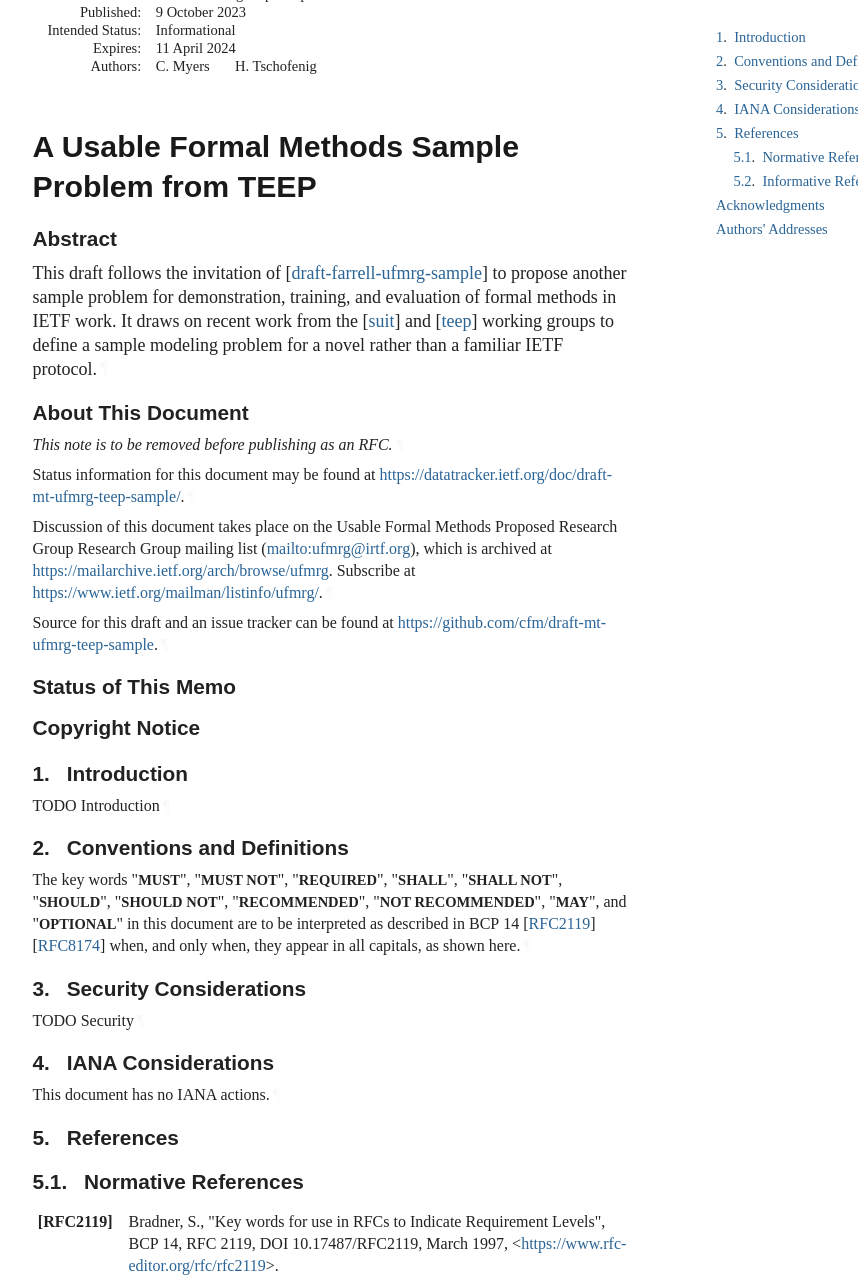
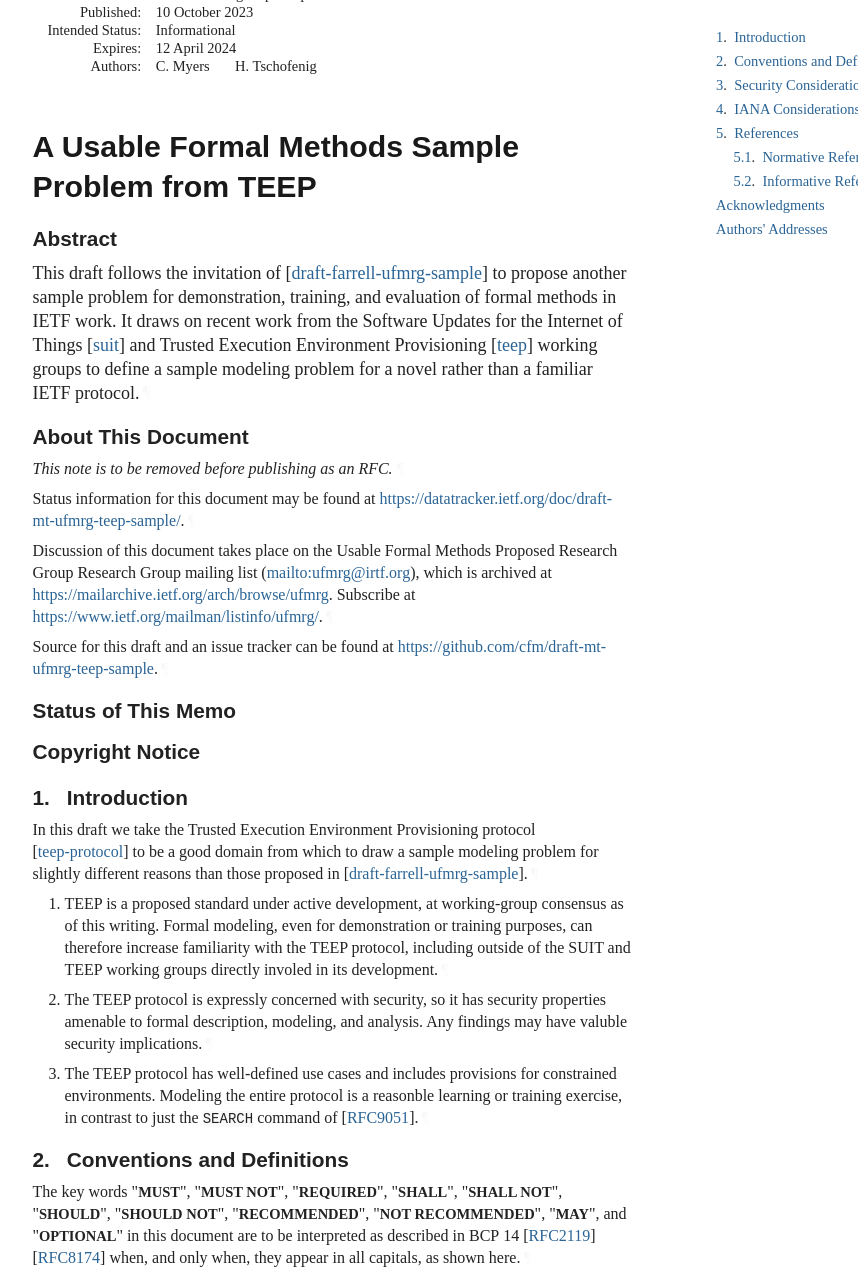
Before and after one commit to cfm/draft-mt-ufmrg-teep-sample, a plain HTML site: page draft-mt-ufmrg-teep-sample.html in a window 1280 px wide. Shown: the part 108-1388 px from the top of the page, without its empty margins (92-950 px from the left). Drawn offline with Linux system fonts and the light colour scheme; a web font is replaced by a local one.

Commit message:
Script updating gh-pages from 15fa9a2. [ci skip]

```diff
--- a/draft-mt-ufmrg-teep-sample.html
+++ b/draft-mt-ufmrg-teep-sample.html
@@ -10,9 +10,10 @@
 <meta content="
        This draft follows the invitation of   to propose
 another sample problem for demonstration, training, and evaluation of formal
-methods in IETF work.  It draws on recent work from the   and
-working groups to define a sample modeling problem for a novel rather than a
-familiar IETF protocol.
+methods in IETF work.  It draws on recent work from the Software Updates for the
+Internet of Things   and Trusted Execution Environment Provisioning
+  working groups to define a sample modeling problem for a novel rather
+than a familiar IETF protocol.
     " name="description">
 <meta content="xml2rfc 3.18.1" name="generator">
 <meta content="draft-mt-ufmrg-teep-sample-latest" name="ietf.draft">
@@ -1033,7 +1034,7 @@ svg :is([fill="white"], [fill^="#fff"]) {
 </tr></thead>
 <tfoot><tr>
 <td class="left">Myers &amp; Tschofenig</td>
-<td class="center">Expires 11 April 2024</td>
+<td class="center">Expires 12 April 2024</td>
 <td class="right">[Page]</td>
 </tr></tfoot>
 </table>
@@ -1046,12 +1047,12 @@ svg :is([fill="white"], [fill^="#fff"]) {
 <dd class="internet-draft">draft-mt-ufmrg-teep-sample-latest</dd>
 <dt class="label-published">Published:</dt>
 <dd class="published">
-<time datetime="2023-10-09" class="published">9 October 2023</time>
+<time datetime="2023-10-10" class="published">10 October 2023</time>
     </dd>
 <dt class="label-intended-status">Intended Status:</dt>
 <dd class="intended-status">Informational</dd>
 <dt class="label-expires">Expires:</dt>
-<dd class="expires"><time datetime="2024-04-11">11 April 2024</time></dd>
+<dd class="expires"><time datetime="2024-04-12">12 April 2024</time></dd>
 <dt class="label-authors">Authors:</dt>
 <dd class="authors">
 <div class="author">
@@ -1068,9 +1069,10 @@ svg :is([fill="white"], [fill^="#fff"]) {
       <h2 id="abstract"><a href="#abstract" class="selfRef">Abstract</a></h2>
 <p id="section-abstract-1">This draft follows the invitation of <span>[<a href="#draft-farrell-ufmrg-sample" class="cite xref">draft-farrell-ufmrg-sample</a>]</span> to propose
 another sample problem for demonstration, training, and evaluation of formal
-methods in IETF work.  It draws on recent work from the <span>[<a href="#suit" class="cite xref">suit</a>]</span> and <span>[<a href="#teep" class="cite xref">teep</a>]</span>
-working groups to define a sample modeling problem for a novel rather than a
-familiar IETF protocol.<a href="#section-abstract-1" class="pilcrow">¶</a></p>
+methods in IETF work.  It draws on recent work from the Software Updates for the
+Internet of Things <span>[<a href="#suit" class="cite xref">suit</a>]</span> and Trusted Execution Environment Provisioning
+<span>[<a href="#teep" class="cite xref">teep</a>]</span> working groups to define a sample modeling problem for a novel rather
+than a familiar IETF protocol.<a href="#section-abstract-1" class="pilcrow">¶</a></p>
 </section>
 <section class="note rfcEditorRemove" id="section-note.1">
       <h2 id="name-about-this-document">
@@ -1106,7 +1108,7 @@ familiar IETF protocol.<a href="#section-abstract-1" class="pilcrow">¶</a></p>
         time. It is inappropriate to use Internet-Drafts as reference
         material or to cite them other than as "work in progress."<a href="#section-boilerplate.1-3" class="pilcrow">¶</a></p>
 <p id="section-boilerplate.1-4">
-        This Internet-Draft will expire on 11 April 2024.<a href="#section-boilerplate.1-4" class="pilcrow">¶</a></p>
+        This Internet-Draft will expire on 12 April 2024.<a href="#section-boilerplate.1-4" class="pilcrow">¶</a></p>
 </section>
 </div>
 <div id="copyright">
@@ -1170,7 +1172,30 @@ familiar IETF protocol.<a href="#section-abstract-1" class="pilcrow">¶</a></p>
       <h2 id="name-introduction">
 <a href="#section-1" class="section-number selfRef">1. </a><a href="#name-introduction" class="section-name selfRef">Introduction</a>
       </h2>
-<p id="section-1-1">TODO Introduction<a href="#section-1-1" class="pilcrow">¶</a></p>
+<p id="section-1-1">In this draft we take the Trusted Execution Environment Provisioning protocol
+<span>[<a href="#teep-protocol" class="cite xref">teep-protocol</a>]</span> to be a good domain from which to draw a sample modeling
+problem for slightly different reasons than those proposed in
+<span>[<a href="#draft-farrell-ufmrg-sample" class="cite xref">draft-farrell-ufmrg-sample</a>]</span>.<a href="#section-1-1" class="pilcrow">¶</a></p>
+<ol start="1" type="1" class="normal type-1" id="section-1-2">
+<li id="section-1-2.1">
+          <p id="section-1-2.1.1">TEEP is a proposed standard under active development, at working-group
+consensus as of this writing.  Formal modeling, even for demonstration or
+training purposes, can therefore increase familiarity with the TEEP protocol,
+including outside of the SUIT and TEEP working groups directly involed in its
+development.<a href="#section-1-2.1.1" class="pilcrow">¶</a></p>
+</li>
+        <li id="section-1-2.2">
+          <p id="section-1-2.2.1">The TEEP protocol is expressly concerned with security, so it has security
+properties amenable to formal description, modeling, and analysis.  Any
+findings may have valuble security implications.<a href="#section-1-2.2.1" class="pilcrow">¶</a></p>
+</li>
+        <li id="section-1-2.3">
+          <p id="section-1-2.3.1">The TEEP protocol has well-defined use cases and includes provisions for
+constrained environments.  Modeling the entire protocol is a reasonble
+learning or training exercise, in contrast to just the <code>SEARCH</code> command
+of <span>[<a href="#RFC9051" class="cite xref">RFC9051</a>]</span>.<a href="#section-1-2.3.1" class="pilcrow">¶</a></p>
+</li>
+      </ol>
 </section>
 </div>
 <div id="conventions-and-definitions">
@@ -1231,13 +1256,21 @@ appear in all capitals, as shown here.<a href="#section-2-1" class="pilcrow">¶<
         <dd>
 <span class="refAuthor">Farrell, S.</span>, <span class="refTitle">"Usable Formal Methods Sample Problems"</span>, <time datetime="2023-06-19" class="refDate">19 June 2023</time>, <span>&lt;<a href="https://datatracker.ietf.org/doc/draft-farrell-ufmrg-sample/">https://datatracker.ietf.org/doc/draft-farrell-ufmrg-sample/</a>&gt;</span>. </dd>
 <dd class="break"></dd>
+<dt id="RFC9051">[RFC9051]</dt>
+        <dd>
+<span class="refAuthor">Melnikov, A., Ed.</span> and <span class="refAuthor">B. Leiba, Ed.</span>, <span class="refTitle">"Internet Message Access Protocol (IMAP) - Version 4rev2"</span>, <span class="seriesInfo">RFC 9051</span>, <span class="seriesInfo">DOI 10.17487/RFC9051</span>, <time datetime="2021-08" class="refDate">August 2021</time>, <span>&lt;<a href="https://www.rfc-editor.org/rfc/rfc9051">https://www.rfc-editor.org/rfc/rfc9051</a>&gt;</span>. </dd>
+<dd class="break"></dd>
 <dt id="suit">[suit]</dt>
         <dd>
 <span class="refAuthor">IETF</span>, <span class="refTitle">"Software Updates for the Internet of Things"</span>, <time datetime="2023" class="refDate">2023</time>, <span>&lt;<a href="https://datatracker.ietf.org/wg/suit/about/">https://datatracker.ietf.org/wg/suit/about/</a>&gt;</span>. </dd>
 <dd class="break"></dd>
 <dt id="teep">[teep]</dt>
+        <dd>
+<span class="refAuthor">IETF</span>, <span class="refTitle">"Trusted Execution Environment Provisioning"</span>, <time datetime="2023" class="refDate">2023</time>, <span>&lt;<a href="https://datatracker.ietf.org/wg/teep/about/">https://datatracker.ietf.org/wg/teep/about/</a>&gt;</span>. </dd>
+<dd class="break"></dd>
+<dt id="teep-protocol">[teep-protocol]</dt>
       <dd>
-<span class="refAuthor">IETF</span>, <span class="refTitle">"Trusted Execution Environment Provisioning"</span>, <time datetime="2023" class="refDate">2023</time>, <span>&lt;<a href="https://datatracker.ietf.org/wg/teep/about/">https://datatracker.ietf.org/wg/teep/about/</a>&gt;</span>. </dd>
+<span class="refAuthor">Tschofenig, H.</span>, <span class="refAuthor">Pei, M.</span>, <span class="refAuthor">Wheeler, D.</span>, <span class="refAuthor">Thaler, D.</span>, and <span class="refAuthor">A. Tskukamoto</span>, <span class="refTitle">"Trusted Execution Environment Provisioning (TEEP) Protocool"</span>, <time datetime="2023-09-05" class="refDate">5 September 2023</time>, <span>&lt;<a href="https://datatracker.ietf.org/doc/draft-ietf-teep-protocol/">https://datatracker.ietf.org/doc/draft-ietf-teep-protocol/</a>&gt;</span>. </dd>
 <dd class="break"></dd>
 </dl>
 </section>
```
Also changed, not shown: draft-mt-ufmrg-teep-sample.txt.
